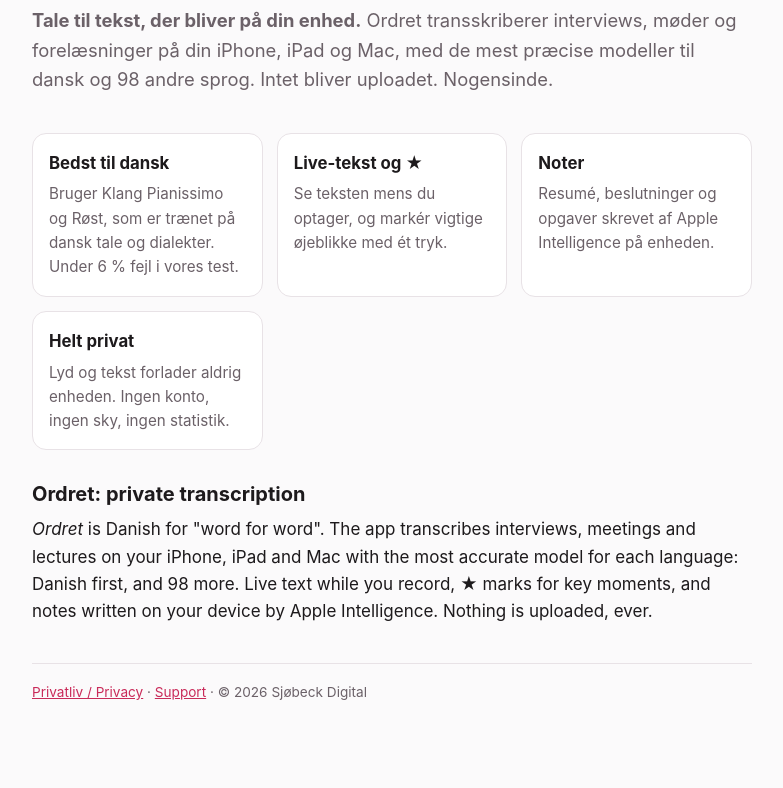
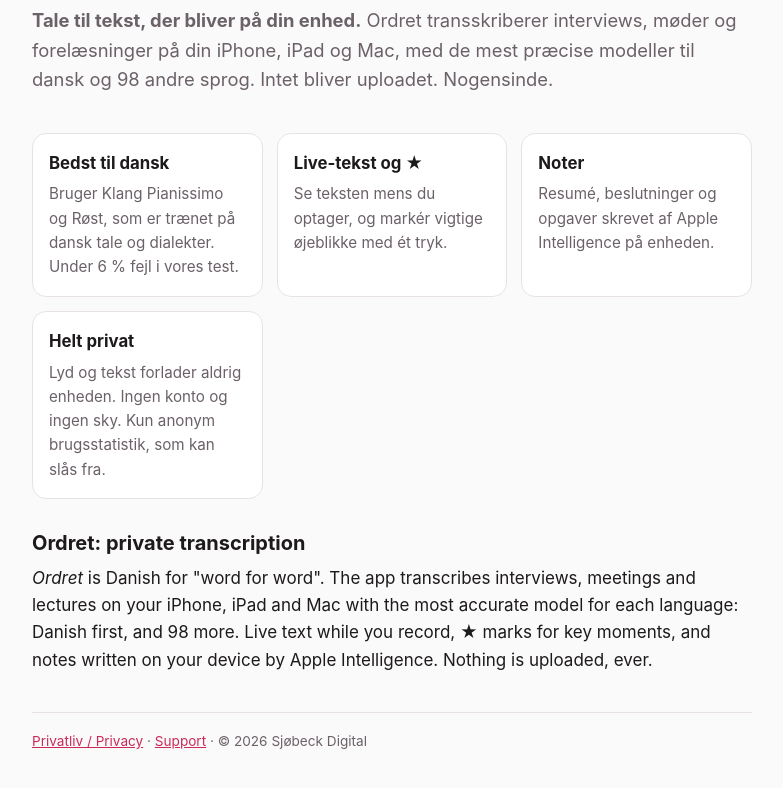
Before and after one commit to csjobeck/ordret-site, a plain HTML site: page index.html in a window 1280 px wide. Shown: the part 142-930 px from the top of the page, without its empty margins (248-1031 px from the left). Drawn offline with Linux system fonts and the light colour scheme.

Commit message:
Update index.html

```diff
--- a/index.html
+++ b/index.html
@@ -26,7 +26,7 @@
     <div class="feature"><h2>Bedst til dansk</h2><p>Bruger Klang Pianissimo og Røst, som er trænet på dansk tale og dialekter. Under 6 % fejl i vores test.</p></div>
     <div class="feature"><h2>Live-tekst og ★</h2><p>Se teksten mens du optager, og markér vigtige øjeblikke med ét tryk.</p></div>
     <div class="feature"><h2>Noter</h2><p>Resumé, beslutninger og opgaver skrevet af Apple Intelligence på enheden.</p></div>
-    <div class="feature"><h2>Helt privat</h2><p>Lyd og tekst forlader aldrig enheden. Ingen konto, ingen sky, ingen statistik.</p></div>
+    <div class="feature"><h2>Helt privat</h2><p>Lyd og tekst forlader aldrig enheden. Ingen konto og ingen sky. Kun anonym brugsstatistik, som kan slås fra.</p></div>
   </div>
 
   <section id="english" lang="en">
```
